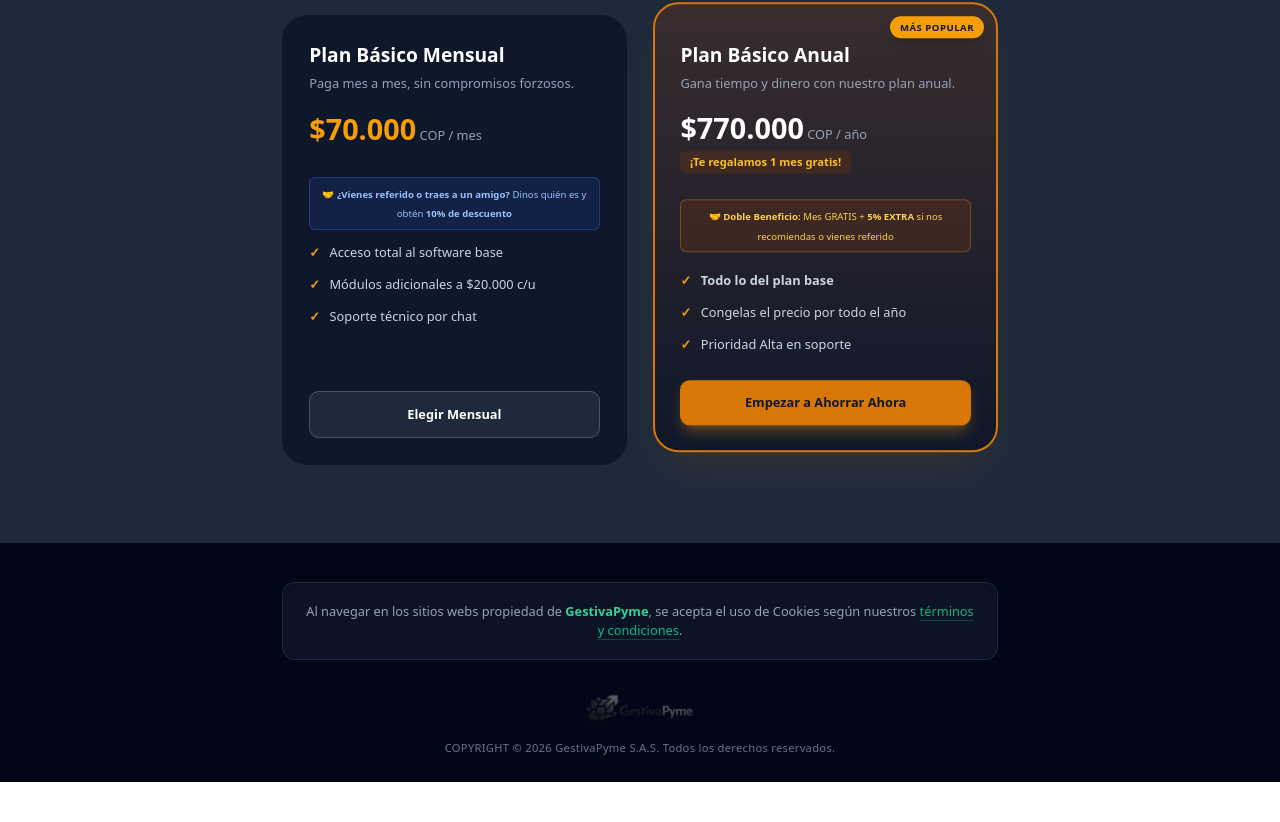
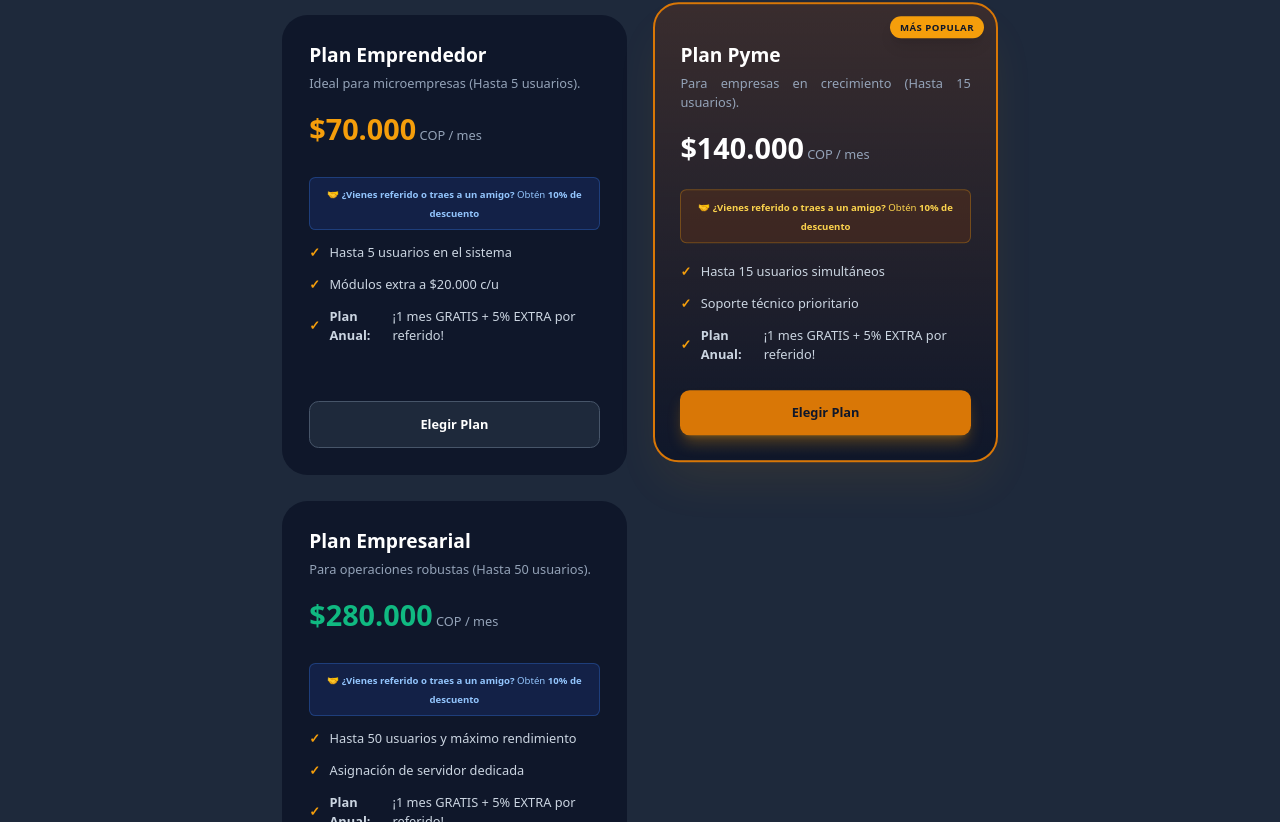
Before and after one commit to MACEVAMO26/gestiva-pyme, an Angular app in the folder frontend/: page / in a window 1280 px wide. Shown: the part 2338-3160 px from the top of the page. Before the commit the page ends 3120 px from the top, so only its background shows below. Built offline with nearby package versions, Linux system fonts and the light colour scheme.

Commit message:
arreglos

```diff
--- a/frontend/src/app/pages/landing/landing.component.html
+++ b/frontend/src/app/pages/landing/landing.component.html
@@ -146,45 +146,65 @@
 
       <div class="pricing-grid">
 
+        <!-- Plan Emprendedor -->
         <div class="pricing-card card-monthly">
-          <h3 class="pricing-title">Plan Básico Mensual</h3>
-          <p class="pricing-desc">Paga mes a mes, sin compromisos forzosos.</p>
+          <h3 class="pricing-title">Plan Emprendedor</h3>
+          <p class="pricing-desc">Ideal para microempresas (Hasta 5 usuarios).</p>
           <div class="pricing-price">
             <span class="price-amount text-amber-500">$70.000</span>
             <span class="price-period"> COP / mes</span>
           </div>
           <div class="referral-banner mt-2 mb-4 p-2 bg-blue-900/30 border border-blue-500/30 rounded-lg text-center">
-            <span class="text-xs text-blue-300 font-medium">🤝 <strong>¿Vienes referido o traes a un amigo?</strong> Dinos quién es y obtén <strong>10% de descuento</strong></span>
+            <span class="text-xs text-blue-300 font-medium">🤝 <strong>¿Vienes referido o traes a un amigo?</strong> Obtén <strong>10% de descuento</strong></span>
           </div>
           <ul class="pricing-features">
-            <li><span class="check-icon">✓</span> Acceso total al software base</li>
-            <li><span class="check-icon">✓</span> Módulos adicionales a $20.000 c/u</li>
-            <li><span class="check-icon">✓</span> Soporte técnico por chat</li>
+            <li><span class="check-icon">✓</span> Hasta 5 usuarios en el sistema</li>
+            <li><span class="check-icon">✓</span> Módulos extra a $20.000 c/u</li>
+            <li><span class="check-icon">✓</span> <strong>Plan Anual:</strong> ¡1 mes GRATIS + 5% EXTRA por referido!</li>
           </ul>
-          <a routerLink="/login" class="pricing-btn btn-monthly mt-4">Elegir Mensual</a>
+          <a routerLink="/login" class="pricing-btn btn-monthly mt-4">Elegir Plan</a>
         </div>
 
+        <!-- Plan Pyme -->
         <div class="pricing-card card-annual">
           <div class="popular-badge-container">
             <span class="popular-badge">Más Popular</span>
           </div>
 
-          <h3 class="pricing-title text-amber-400 mt-4">Plan Básico Anual</h3>
-          <p class="pricing-desc">Gana tiempo y dinero con nuestro plan anual.</p>
+          <h3 class="pricing-title text-amber-400 mt-4">Plan Pyme</h3>
+          <p class="pricing-desc">Para empresas en crecimiento (Hasta 15 usuarios).</p>
           <div class="pricing-price mb-4">
-            <span class="price-amount text-white">$770.000</span>
-            <span class="price-period"> COP / año</span>
-            <p class="savings-tag">¡Te regalamos 1 mes gratis!</p>
+            <span class="price-amount text-white">$140.000</span>
+            <span class="price-period"> COP / mes</span>
           </div>
           <div class="referral-banner mb-6 p-2 bg-amber-900/30 border border-amber-500/30 rounded-lg text-center">
-            <span class="text-xs text-amber-300 font-medium">🤝 <strong>Doble Beneficio:</strong> Mes GRATIS + <strong>5% EXTRA</strong> si nos recomiendas o vienes referido</span>
+            <span class="text-xs text-amber-300 font-medium">🤝 <strong>¿Vienes referido o traes a un amigo?</strong> Obtén <strong>10% de descuento</strong></span>
           </div>
           <ul class="pricing-features">
-            <li><span class="check-icon">✓</span> <strong>Todo lo del plan base</strong></li>
-            <li><span class="check-icon">✓</span> Congelas el precio por todo el año</li>
-            <li><span class="check-icon">✓</span> Prioridad Alta en soporte</li>
+            <li><span class="check-icon">✓</span> Hasta 15 usuarios simultáneos</li>
+            <li><span class="check-icon">✓</span> Soporte técnico prioritario</li>
+            <li><span class="check-icon">✓</span> <strong>Plan Anual:</strong> ¡1 mes GRATIS + 5% EXTRA por referido!</li>
           </ul>
-          <a routerLink="/login" class="pricing-btn btn-annual">Empezar a Ahorrar Ahora</a>
+          <a routerLink="/login" class="pricing-btn btn-annual">Elegir Plan</a>
+        </div>
+
+        <!-- Plan Empresarial -->
+        <div class="pricing-card card-monthly">
+          <h3 class="pricing-title">Plan Empresarial</h3>
+          <p class="pricing-desc">Para operaciones robustas (Hasta 50 usuarios).</p>
+          <div class="pricing-price">
+            <span class="price-amount text-emerald-500">$280.000</span>
+            <span class="price-period"> COP / mes</span>
+          </div>
+          <div class="referral-banner mt-2 mb-4 p-2 bg-blue-900/30 border border-blue-500/30 rounded-lg text-center">
+            <span class="text-xs text-blue-300 font-medium">🤝 <strong>¿Vienes referido o traes a un amigo?</strong> Obtén <strong>10% de descuento</strong></span>
+          </div>
+          <ul class="pricing-features">
+            <li><span class="check-icon">✓</span> Hasta 50 usuarios y máximo rendimiento</li>
+            <li><span class="check-icon">✓</span> Asignación de servidor dedicada</li>
+            <li><span class="check-icon">✓</span> <strong>Plan Anual:</strong> ¡1 mes GRATIS + 5% EXTRA por referido!</li>
+          </ul>
+          <a routerLink="/login" class="pricing-btn btn-monthly mt-4">Elegir Plan</a>
         </div>
 
       </div>
```
